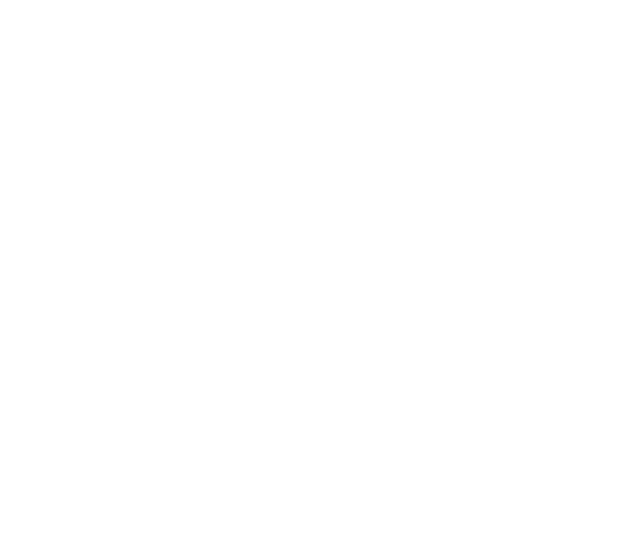
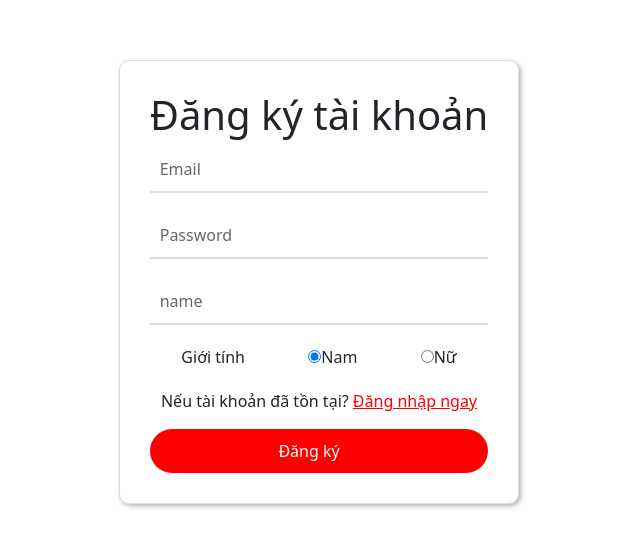
Before and after one commit to anhnv1202/NetFilm, a React (Create React App) app in the folder netfilm/: page /register in a window 1280 px wide. Shown: the part 118-664 px from the top of the page, without its empty margins (321-961 px from the left). Built offline with nearby package versions, Linux system fonts and the light colour scheme.

Commit message:
upload Register Components, update user.json(gender attribute is missing)

```diff
--- /dev/null
+++ b/netfilm/src/assest/register.css
@@ -0,0 +1,78 @@
+.register {
+    display: flex;
+    justify-content: center;
+    align-items: center;
+    height: 100vh;
+  }
+
+  form {
+    display: flex;
+    flex-direction: column;
+    justify-content: center;
+    align-items: center;
+    padding: 30px;
+    border: 1px solid #ddd;
+    border-radius: 10px;
+    box-shadow: 2px 2px 5px rgba(0, 0, 0, 0.3);
+    background-color: #fff;
+  }
+
+  h1 {
+    margin-top: 0;
+    margin-bottom: 20px;
+    font-size: 1.5rem;
+    text-align: center;
+  }
+
+  input[type="email"],
+  input[type="password"],
+  input[type="text"] {
+    width: 100%;
+    padding: 10px;
+    margin-bottom: 20px;
+    border: none;
+    border-bottom: 2px solid #ddd;
+    font-size: 1rem;
+    outline: none;
+    &::-webkit-input-placeholder {
+      color: #666;
+    }
+  }
+
+  #gender {
+    display: flex;
+    width: 100%;
+    margin-bottom: 20px;
+    justify-content: space-around;
+  }
+
+  p {
+    margin-top: 0;
+    margin-bottom: 20px;
+    text-align: center;
+    a {
+      color: #f00;
+      text-decoration: underline;
+      &:hover {
+        color: #c00;
+      }
+    }
+  }
+
+  .submit-btn {
+    width: 100%;
+    padding: 10px;
+    border: none;
+    border-radius: 30px;
+    background-color: #f00;
+    color: #fff;
+    font-size: 1rem;
+    cursor: pointer;
+    &::after {
+      content: "\f054";
+      font-family: "Font Awesome 5 Free";
+      font-weight: 900;
+      font-size: 0.8rem;
+      margin-left: 10px;
+    }
+  }
--- a/netfilm/src/components/Login.js
+++ b/netfilm/src/components/Login.js
@@ -1,2 +1,10 @@
-const Login = () => {};
+import React, { useState } from "react";
+import swal from "sweetalert";
+
+import "../assest/register.css";
+const Login = () => {
+    const users = window.localStorage.getItem("users");
+    const [usersList,setUsersList] = useState(JSON.parse(users));
+    console.log(usersList);
+};
 export default Login;
--- a/netfilm/src/components/Register.js
+++ b/netfilm/src/components/Register.js
@@ -1,2 +1,117 @@
-const Register = () => {};
+import React, { useState } from "react";
+import swal from "sweetalert";
+
+import "../assest/register.css";
+const Register = () => {
+    const [email, setEmail] = useState('');
+    const [password, setPassword] = useState('');
+    const [name, setName] = useState('');
+    const [gender, setGender] = useState('nam');
+    const users = window.localStorage.getItem("users");
+    const [usersList,setUsersList] = useState(JSON.parse(users));
+    console.log(gender);
+    const handleSubmit = event => {
+      event.preventDefault();
+        const isDuplicateEmail= usersList.some(user => user.email === email);
+        if(isDuplicateEmail) {
+            swal({
+                title: "Đăng nhập thất bại",
+                text: "Tài khoản email này đã tồn tại, vui lòng sử dụng emal khác!",
+                icon: "Lỗi",
+                button: "OK"
+              });
+              return;
+        }
+
+        const regex = /^(?=.*\d)(?=.*[a-z])(?=.*[A-Z])[0-9a-zA-Z]{8,}$/;
+    if (!regex.test(password)) {
+      // Hiển thị thông báo nếu mật khẩu không đủ yêu cầu
+      return swal({
+        title: "Đăng nhập",
+        text: "Mật khẩu phải chứa ít nhất 8 ký tự bao gồm ít nhất 1 ký tự viết hoa, ít nhất 1 ký tự số",
+        icon: "Lỗi",
+        button: "OK"
+      });
+    }
+
+      swal({
+        title: "Đăng ký thành công",
+        text: "Cảm ơn bạn đã đăng ký một tài khoản với chúng tôi!",
+        icon: "Thành công",
+        button: "OK"
+      }).then(() => {
+        const newUser = {
+          id: Date.now(),
+          email:email,
+          password:password,
+          fullName:name,
+          gender:gender
+        };
+        window.localStorage.setItem("users", JSON.stringify([... usersList,newUser]));
+         window.location.href = "/login";
+      });
+    }
+
+    return (
+      <div className="register">
+        <form onSubmit={handleSubmit} className="register-form">
+          <h1>Đăng ký tài khoản</h1>
+
+          <input
+            type="email"
+            value={email}
+            placeholder="Email"
+            onChange={e => setEmail(e.target.value)}
+            required
+          />
+
+          <input
+            type="password"
+            value={password}
+            placeholder="Password"
+            onChange={e => setPassword(e.target.value)}
+            required
+          />
+
+          <input
+            type="text"
+            value={name}
+            placeholder="name"
+            onChange={e => setName(e.target.value)}
+            required
+          />
+         <label id="gender">Giới tính
+
+            <label htmlFor="male">
+              <input
+                type="radio"
+                id="male"
+                name="gender"
+                value="nam"
+                checked={gender === 'nam'}
+                onChange={() => setGender('nam')}
+                required
+              />Nam
+            </label>
+            <label htmlFor="female">
+              <input
+                type="radio"
+                id="female"
+                name="gender"
+                value="nữ"
+                checked={gender === 'nữ'}
+                onChange={() => setGender('nữ')}
+                required
+              />Nữ
+            </label>
+
+          </label>
+          <p>Nếu tài khoản đã tồn tại? <a href="/login">Đăng nhập ngay</a></p>
+          <button type="submit" className="submit-btn">Đăng ký</button>
+
+        </form>
+
+      </div>
+    );
+  }
 export default Register;
--- a/netfilm/src/data/user.json
+++ b/netfilm/src/data/user.json
@@ -1,6 +1,6 @@
 [
-    {"id":1,"email":"thangnhhe161517@gmail.com","password":"12345678","fullname":"Nguyễn Hữu Thắng"},
-    {"id":2,"email":"user1@gmail.com","password":"12345678","fullname":"Độc cô cầu bại"},
-    {"id":3,"email":"user2@gmail.com","password":"12345678","fullname":"Đông Phương Bất Bại"},
-    {"id":4,"email":"user3@gmail.com","password":"12345678","fullname":"Hàn Tuyệt"}
+    {"id":1,"email":"thangnhhe161517@gmail.com","password":"12345678","fullname":"Nguyễn Hữu Thắng","gender":"nam"},
+    {"id":2,"email":"user1@gmail.com","password":"12345678","fullname":"Độc cô cầu bại","gender":"nữ"},
+    {"id":3,"email":"user2@gmail.com","password":"12345678","fullname":"Đông Phương Bất Bại","gender":"nam"},
+    {"id":4,"email":"user3@gmail.com","password":"12345678","fullname":"Hàn Tuyệt","gender":"nam"}
 ]
```
